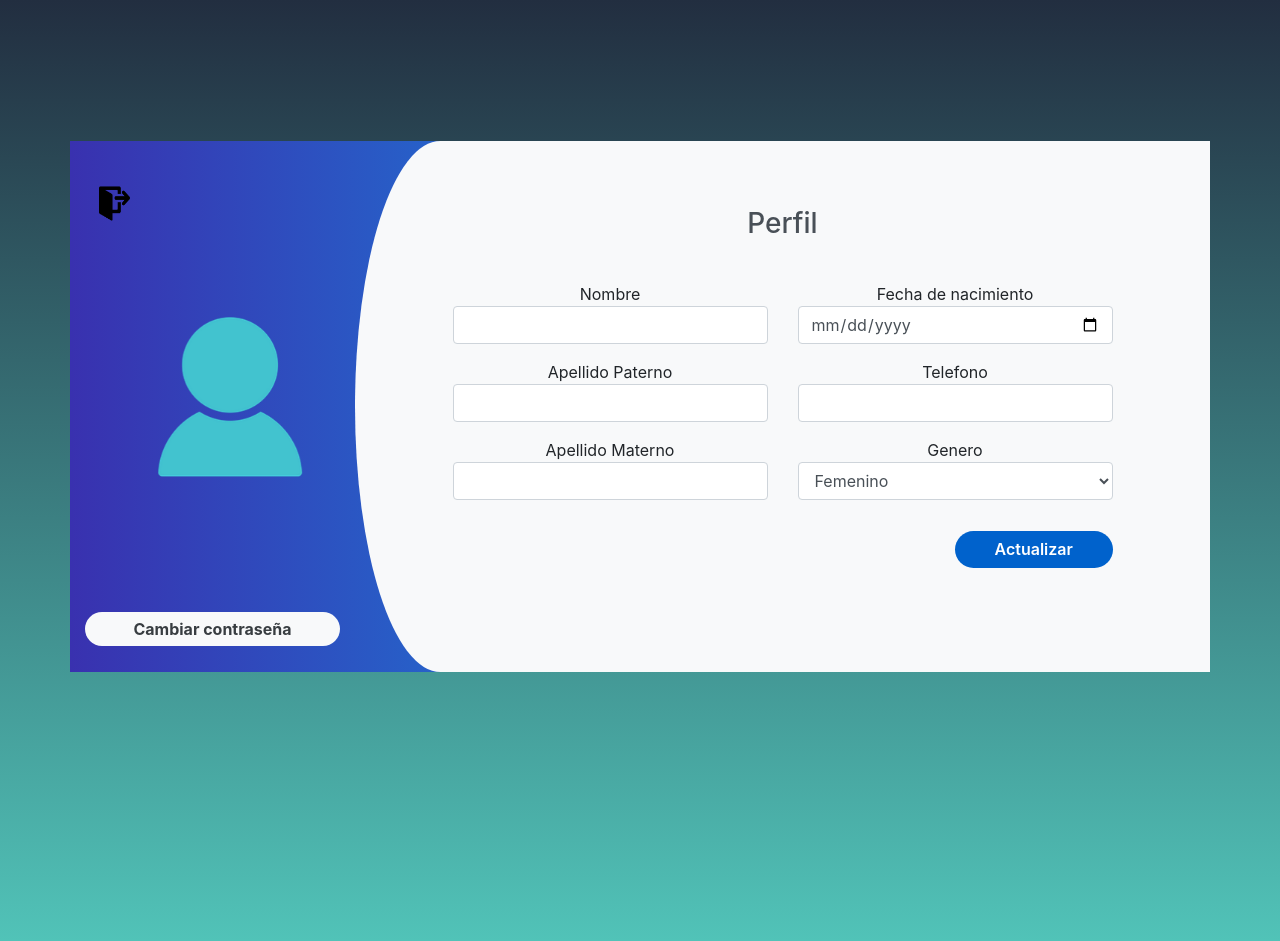
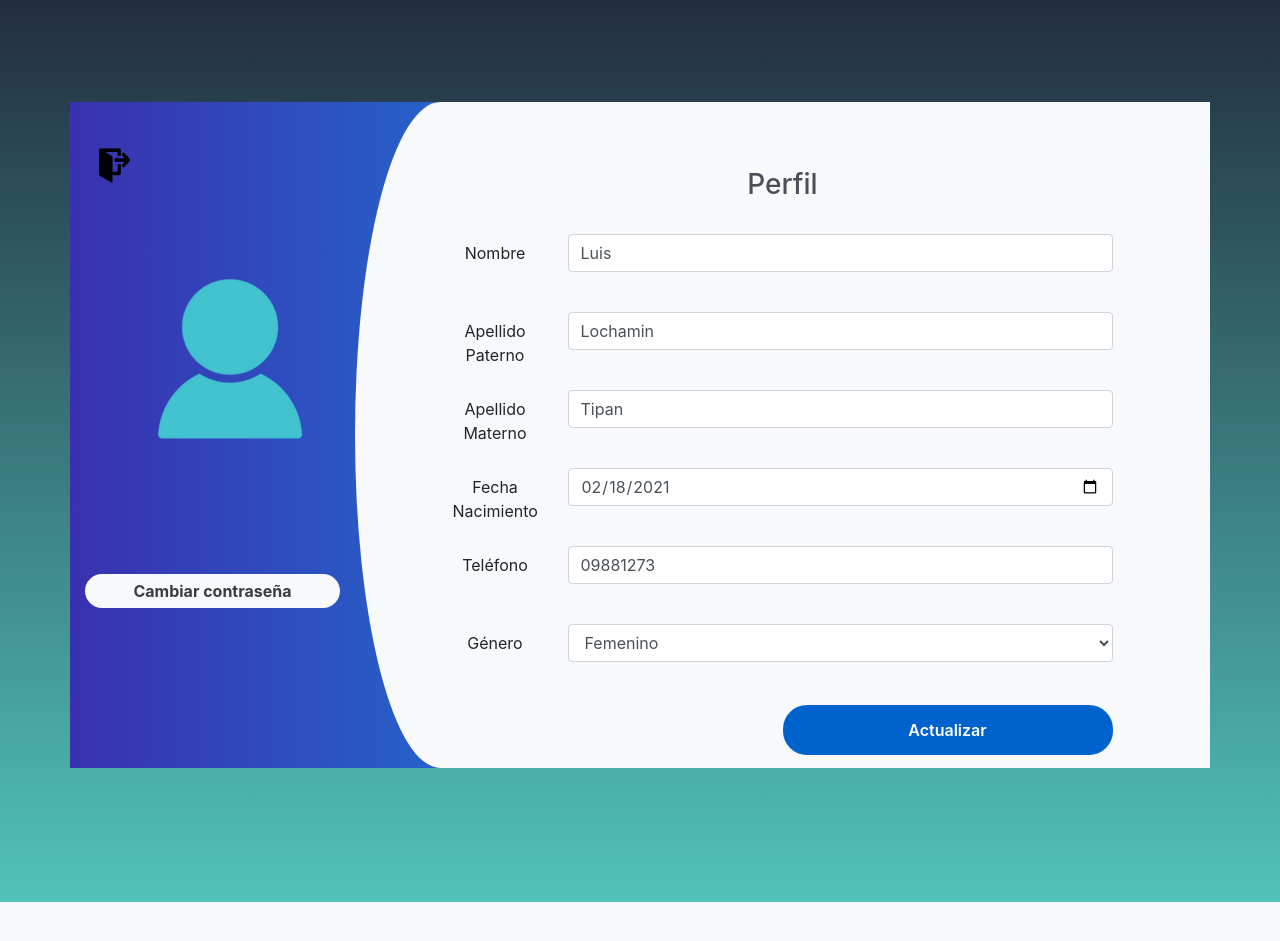
Before and after one commit to FernandaGalarraga/2863_G7, a PHP site: page /ActualizarPerfilPaciente.php in a window 1280 px wide. After the commit the page ends 902 px from the top, so only its background shows below. Run offline with PHP 8.4, Linux system fonts and the light colour scheme; data comes from the database, SQL or seed files in the repository; some libraries are stand-ins or nearby versions.

Commit message:
Actualizar paciente

```diff
--- a/Proyecto/Aplicacion/Controlador/controllerMedico.php
+++ b/Proyecto/Aplicacion/Controlador/controllerMedico.php
@@ -3,9 +3,9 @@
         $cn=conectar();
 		include_once("../clases/Medico.php");
         $m = new Medico($cn);
-        echo "<pre>";
+       /* echo "<pre>";
         print_r($_POST);
-        echo "</pre>";
+        echo "</pre>";*/
 
 		if(isset($_POST['Guardar']) && $_POST['op']=="new"){
 			$m->guardar_medico();
--- a/Proyecto/Aplicacion/css/estiloac.css
+++ b/Proyecto/Aplicacion/css/estiloac.css
@@ -29,6 +29,9 @@ body {
     background: linear-gradient(180deg, rgba(34,46,64,1) 0%, rgba(81,195,184,1) 100%);
     overflow:hidden;
     min-height: 100vh;
+}
+.btnRegister{
+    margin-bottom: 2%;
 }
 .register{
     background: -webkit-linear-gradient(left, #3931af, #00c6ff);
@@ -80,11 +83,12 @@ body {
 }
 .register .register-form{
     padding: 10%;
-    margin-top: 10%;
+    margin-top: 6%;
+    text-align: center;
 }
 .btnRegister{
     float: right;
-    margin-top: 10%;
+    margin-top: 4%;
     border: none;
     border-radius: 1.5rem;
     padding: 2%;
@@ -127,7 +131,7 @@ body {
     color: #495057;
 }
 .container{
-    margin-top: 11%;
+    margin-top: 8%;
 }
 .regresar{
     margin-bottom: 60%;
--- a/Proyecto/Aplicacion/php/ActualizarPerfilPaciente.php
+++ b/Proyecto/Aplicacion/php/ActualizarPerfilPaciente.php
@@ -7,55 +7,90 @@
 <link rel='stylesheet' href='../css/estiloac.css'>
 </head>
 <body>
+<?php
+require_once("../modelo/Conexion.php");
+$cn=conectar();
+session_start();
+$sql="SELECT * FROM paciente;";
+$res = $cn->query($sql) or die($cn->error);
+if($res->num_rows>0)
+{
+  while($row = $res->fetch_assoc()){
+$_SESSION["codigo"]=$row["CODIGOUSUARIO"];
+if(isset($_SESSION["codigo"])){
+$id=$_SESSION["codigo"];
+$cn=conectar();
+$sql2="select * from paciente where CODIGOUSUARIO='$id'";
+$res=$cn->query($sql2) or die($cn->error);
+$row=$res->fetch_assoc();
+$num=$res->num_rows;
+    if($num>0){
+        $html='
             <div class="container register">
                     <div class="row">
                         <div class="col-md-3 register-left">
-                        <input type="image" class="regresar" src="../img/salir.png" onclick="window.location.href='Paciente.php'"></button>
+                        <a href="Paciente.php"><input type="image" class="regresar" src="../img/salir.png"></a>
                             <img src="../img/user.png" alt=""/>
                             <input class="btnPass" type="submit" name="" value="Cambiar contraseña"/><br/>
                         </div>
                         <div class="col-md-9 register-right">
                             <div class="tab-content" id="myTabContent">
                                 <div class="tab-pane fade show active" id="home" role="tabpanel" aria-labelledby="home-tab">
-                                <h3 class="register-heading">Perfil</h3>
-                                <div class="row register-form">
-                                    <div class="col-md-6">
-                                        <div class="form-group">
-                                            Nombre
-                                            <input type="text" class="form-control" value="" />
+                                    <h3 class="register-heading">Perfil</h3><br>
+                                    <div class="register-form">
+                                        <form action="../Controlador/actualizarPaciente.php" method="post">
+                                                <div class="form-group row">
+                                                    <label for="staticEmail" class="col-sm-2 col-form-label">Nombre</label>
+                                                    <div class="col-sm-10">
+                                                    <input type="text" class="form-control" value="'.$row['NOMBREPACIENTE'].'" required/>
                                                     </div>
-                                        <div class="form-group">
-                                            Apellido Paterno
-                                            <input type="text" class="form-control" value="" />
-                                        </div>
-                                        <div class="form-group">
-                                            Apellido Materno
-                                            <input type="text" class="form-control" value="" />
+                                                </div><br>
+                                                <div class="form-group row">
+                                                    <label for="staticEmail" class="col-sm-2 col-form-label">Apellido Paterno</label>
+                                                    <div class="col-sm-10">
+                                                    <input type="text" class="form-control" value="'.$row['APELLIDOPATERNO'].'" required/>
                                                     </div>
                                                 </div>
-                                    <div class="col-md-6">
-                                        <div class="form-group">
-                                            Fecha de nacimiento
-                                            <input type="date" class="form-control" value="" />
+                                                <div class="form-group row">
+                                                    <label for="staticEmail" class="col-sm-2 col-form-label">Apellido Materno</label>
+                                                    <div class="col-sm-10">
+                                                    <input type="text" class="form-control" value="'.$row['APELLIDOMATERNO'].'" required/>
                                                     </div>
-                                        <div class="form-group">
-                                            Telefono
-                                            <input type="text" minlength="10" maxlength="10" name="txtEmpPhone" class="form-control" value="" />
                                                 </div>
-                                            Genero<br>
+                                                <div class="form-group row">
+                                                    <label for="staticEmail" class="col-sm-2 col-form-label">Fecha Nacimiento</label>
+                                                    <div class="col-sm-10">
+                                                    <input type="date" class="form-control" value="'.$row['FECHANACIMIENTOPACIENTE'].'" required/>
+                                                    </div>
+                                                </div>
+                                                <div class="form-group row">
+                                                    <label for="staticEmail" class="col-sm-2 col-form-label">Teléfono</label>
+                                                    <div class="col-sm-10">
+                                                    <input type="text" minlength="10" maxlength="10" name="txtEmpPhone" class="form-control" value="'.$row['TELEFONOPACIENTE'].'" required/>
+                                                    </div>
+                                                </div><br>
+                                                <div class="form-group row">
+                                                    <label for="staticEmail" class="col-sm-2 col-form-label">Género</label>
+                                                    <div class="col-sm-10">
                                                     <select class="form-control" name="genero">
                                                     <option value="femenino">Femenino</option>
                                                     <option value="masculino">Masculino</option>
                                                     </select>
-
+                                                    </div>
+                                                </div>
                                                 <input type="submit" class="btnRegister" link  value="Actualizar"/>
+                                        </form>
                                     </div>
                                 </div>
                             </div>
                         </div>
                     </div>
-                </div>
-
-            </div>
+            </div>';
+        echo $html;
+    }
+}
+  }
+}
+?>
 </body>
 </html>
--- a/Proyecto/Aplicacion/php/Administrador.php
+++ b/Proyecto/Aplicacion/php/Administrador.php
@@ -49,8 +49,9 @@
                         <a href="../modelo/cerrarSesion.php"><img class="logoim" src="../img/salir.png" alt=""></a>
                     </div>
                     <div class="opciones">
-                        <a href="PaginaRegistrarMedico.php" class="btnPerfil">Registrar Medicos<a>
-                        <input type="button" class="btnAgendar" value="VER MEDICOS"/><br>
+                        <button class="btnPerfil" onclick="window.location.href='PaginaRegistrarMedico.php'">REGISTRAR MÉDICOS</button>
+                        <input type="button" class="btnCita" value="VER PACIENTES"/><br>
+                        <input type="button" class="btnAgendar" value="VER MÉDICOS"/><br>
                     </div>
                 </div>
             </div>
```
Also changed, not shown: Proyecto/Aplicacion/Controlador/actualizarPaciente.php (added, +33 -0 lines). Lines whose indentation alone changed are shown as unchanged.
